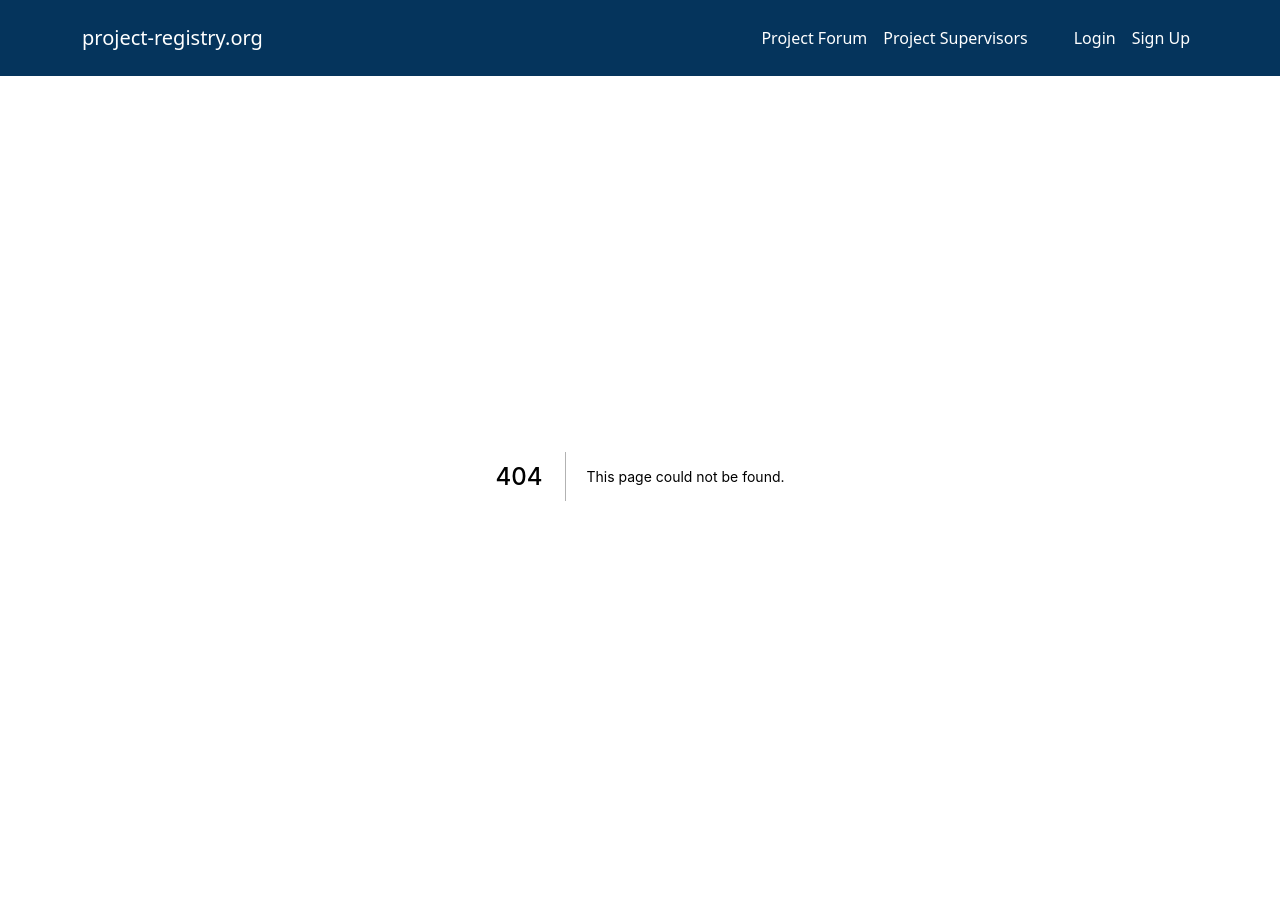
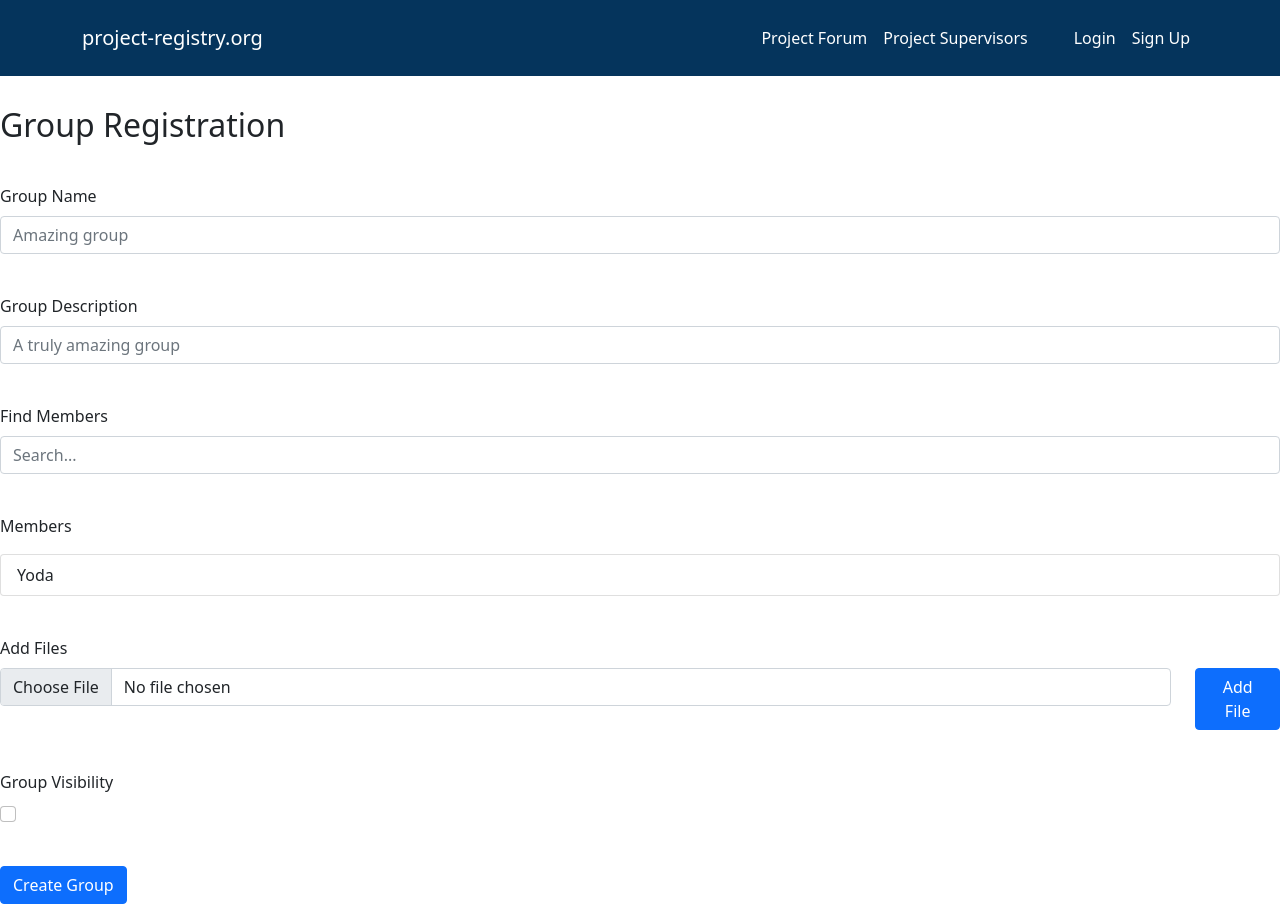
Before and after one commit to Appromode/front-end, a Next.js app: page /group-registration in a window 1280 px wide. Before the commit this address had no page. Before the commit the page ends 876 px from the top, so only its background shows below. Built offline with nearby package versions, Linux system fonts and the light colour scheme.

Commit message:
Create default group registration page

```diff
--- /dev/null
+++ b/pages/group-registration.tsx
@@ -0,0 +1,8 @@
+import React from 'react';
+import GroupRegistrationForm from '../components/GroupRegistrationForm';
+
+const GroupRegistration = () => (
+  <GroupRegistrationForm />
+);
+
+export default GroupRegistration;
```
